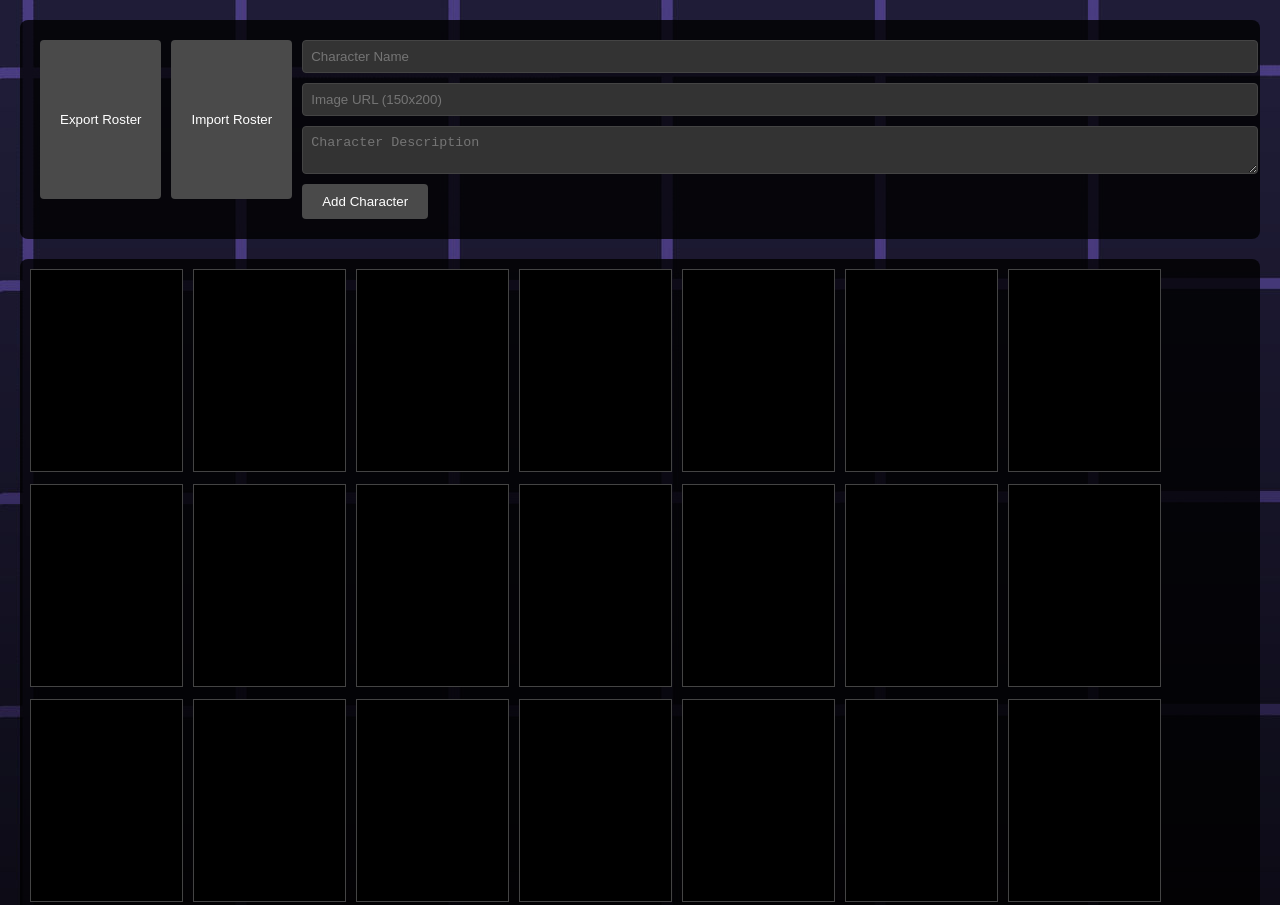
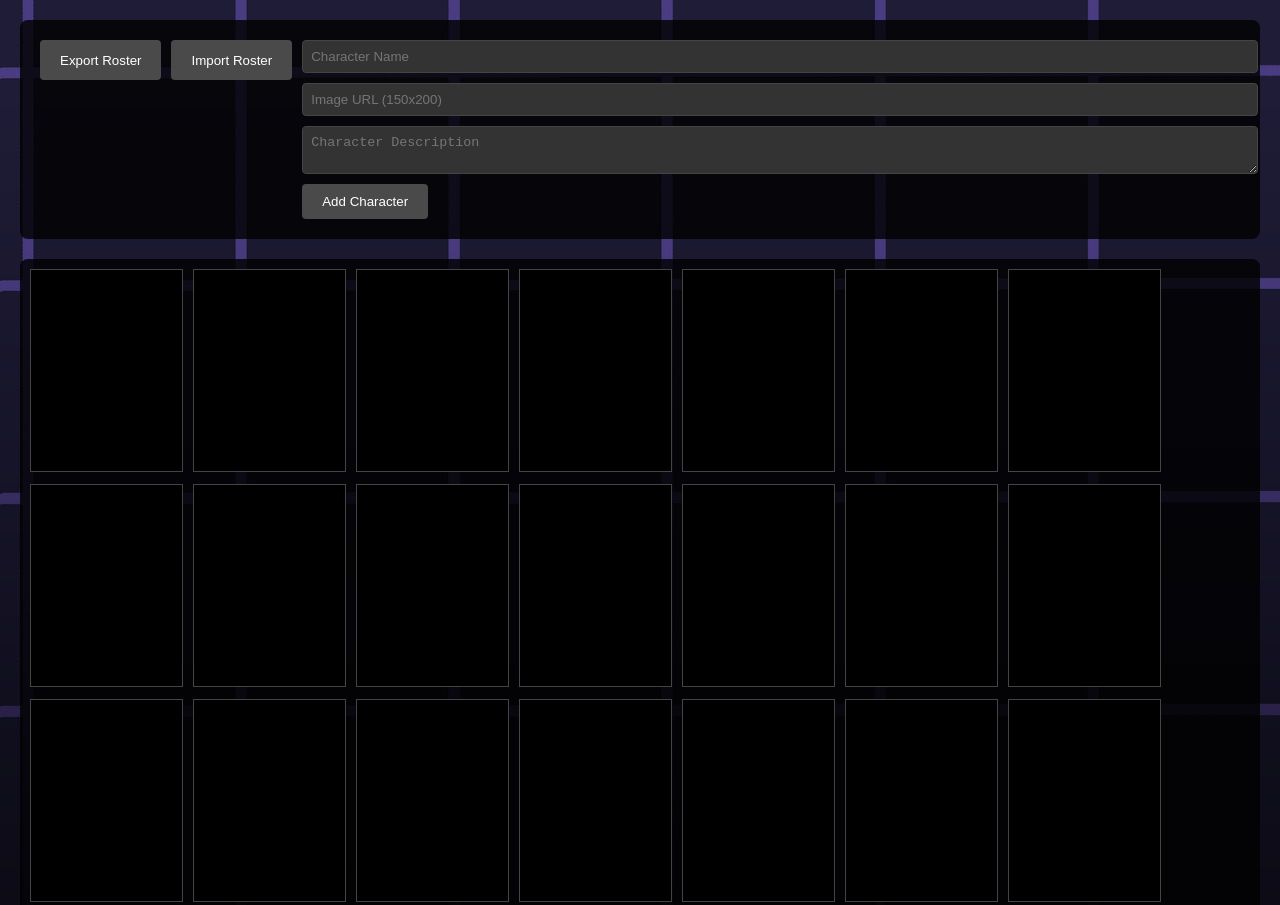
Before and after one commit to Alito24/web-roster-builder, a plain HTML site: page index.html in a window 1280 px wide. Shown: the top 905 px of the page. Drawn offline with Linux system fonts and the light colour scheme.

Commit message:
Update index.html

```diff
--- a/index.html
+++ b/index.html
@@ -147,6 +147,24 @@
         .pagination button:disabled {
             opacity: 0.5;
             cursor: not-allowed;
+        }
+
+        .file-controls {
+            display: flex;
+            gap: 10px;
+            margin-bottom: 20px;
+            align-items: flex-start;  /* Aligns items to top */
+            height: 40px;  /* Fixed height for the container */
+        }
+
+        .file-controls button {
+            height: 40px;  /* Fixed height for buttons */
+            padding: 0 20px;  /* Horizontal padding only */
+            flex-shrink: 0;  /* Prevents button from shrinking */
+        }
+
+        .file-controls input[type="file"] {
+            height: 40px;  /* Fixed height for file input */
         }
     </style>
 </head>
```
